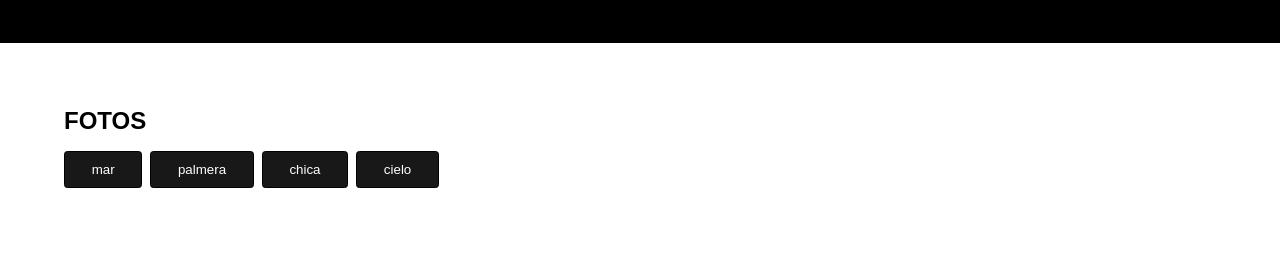
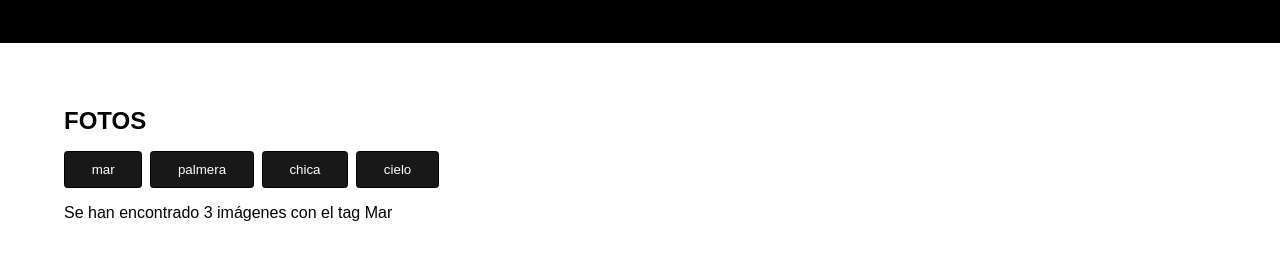
Before and after one commit to maiferna/practica_evento_dom, a plain HTML site: page index.html in a window 1280 px wide. Shown: the part 122-382 px from the top of the page. Drawn offline with Linux system fonts and the light colour scheme.

Commit message:
ADD: paragraph to button section

```diff
--- a/index.html
+++ b/index.html
@@ -19,15 +19,16 @@
         <h2>FOTOS</h2>
         <!-- Bloque de botones-etiqueta -->
 
+        <section class="barra-filtros">
+            <article class="bloque-botones display-flex">
+            <!--<button class="boton">Button</button>
+                <button class="boton">Button</button>
+                <button class="boton">Button</button>
+                <button class="boton">Button</button>-->
+            </article>
+            <!--<p>Se han encontrado x imágenes con el tag xxx</p>-->
+        </section>
 
-        <section class="bloque-botones display-flex">
-        <!--     <button class="boton">Button</button>
-            <button class="boton">Button</button>
-            <button class="boton">Button</button>
-            <button class="boton">Button</button>
-        </section>
-        <p>Se han encontrado x imágenes con el tag xxx</p>
-        -->
 
         <!-- Card grande --------->
         <!--
@@ -37,8 +38,8 @@
                 <img src="assets/img/viajes/viajes-1.jpg" alt="">
             </div>
             <p>Descripción Lorem ipsum dolor, sit amet consectetur
-                adipisicing elit. Dolor, perspiciatis?</p>        -->
-        </section>
+                adipisicing elit. Dolor, perspiciatis?</p>
+        </section>-->
 
 
 
--- a/js/main.js
+++ b/js/main.js
@@ -1,7 +1,7 @@
 
 // Llamar a los elementos
-const buttonSection = document.querySelector(".bloque-botones");
-
+const buttonArticle = document.querySelector(".bloque-botones");
+const filterBar = document.querySelector(".barra-filtros");
 
 // Variables
 
@@ -66,20 +66,36 @@ const arrImages = [
 
 
 // CREAR BOTONES CON VALORES DEL ARRAY
+//Funcion para crear botones
 const createButton = () => {
     const createdButton = arrButton.forEach((tag) => {
         const buttonTags = document.createElement("button");
         buttonTags.classList.add("boton");
         buttonTags.id = tag;
         buttonTags.textContent = tag;
-        buttonSection.append(buttonTags); // El append al final cuando estén los elementos creados
+        buttonArticle.append(buttonTags); // El append al final cuando estén los elementos creados
         //console.log(buttonTags);
     })
     return createdButton;
 };
 
+// Función para pintar el párrafo con los resultados encontrados
+// Pruebas para el template string
+let numberOfPictures = 3;
+let tagName ='Mar';
+
+const createButtonParagraph = () => {
+    const resultParagraph = document.createElement("p");
+    resultParagraph.textContent = `Se han encontrado ${numberOfPictures} imágenes con el tag ${tagName}`;
+
+    filterBar.append(resultParagraph);
+    console.log(filterBar);
+}
+
+
+// Función evento generar Imágenes al clickaren botón-etiqueta
 const findImages = () => {
-    buttonSection.addEventListener("click", generateImageDependigOnTheTagClicked);
+    buttonArticle.addEventListener("click", generateImageDependigOnTheTagClicked);
 }
 
 function generateImageDependigOnTheTagClicked() {
@@ -88,6 +104,13 @@ function generateImageDependigOnTheTagClicked() {
 
 createButton();
 findImages();
+createButtonParagraph()
+
+
+
+
+
+
 
 // CREAR CARD GRANDE
 
```
